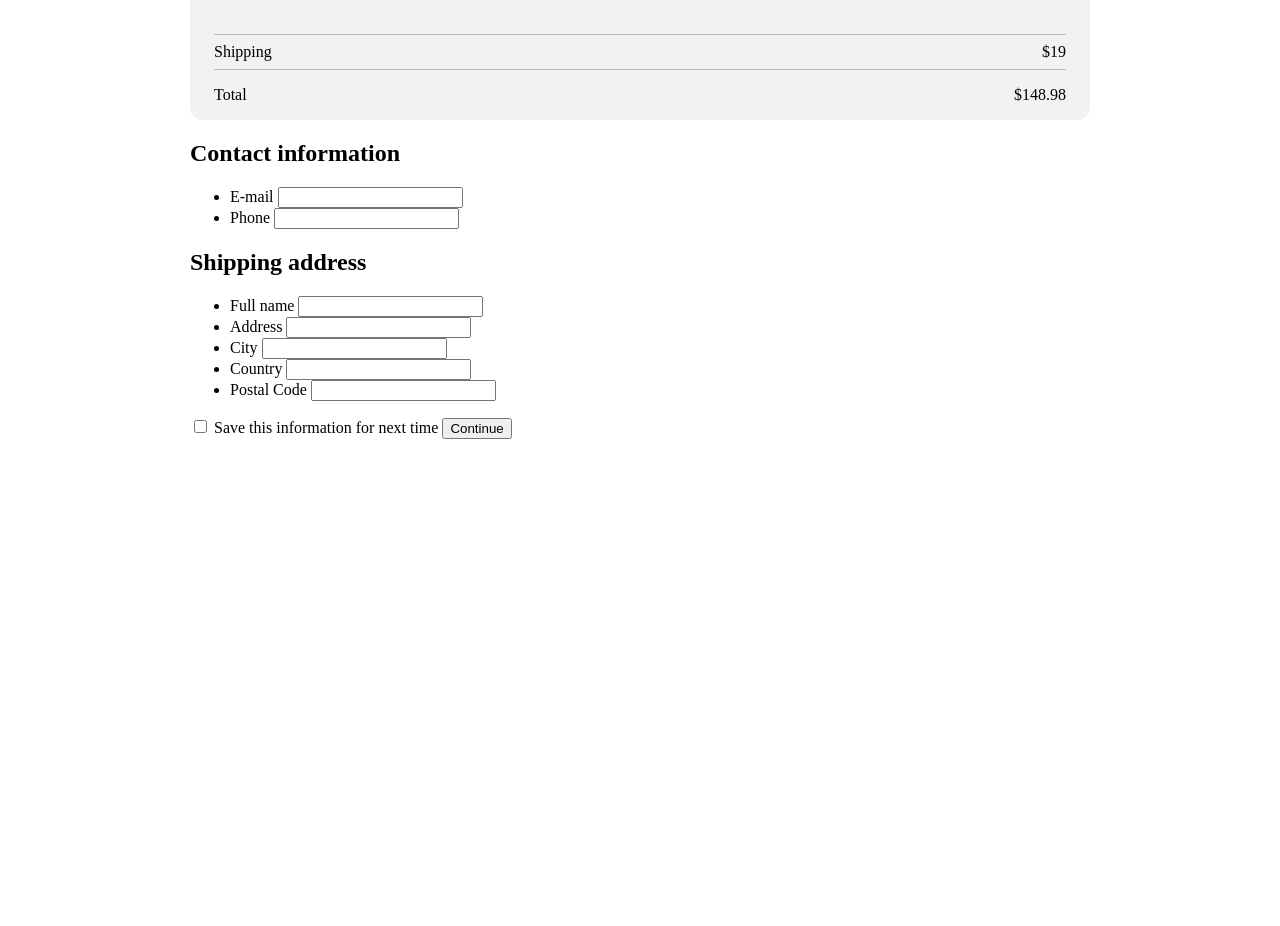
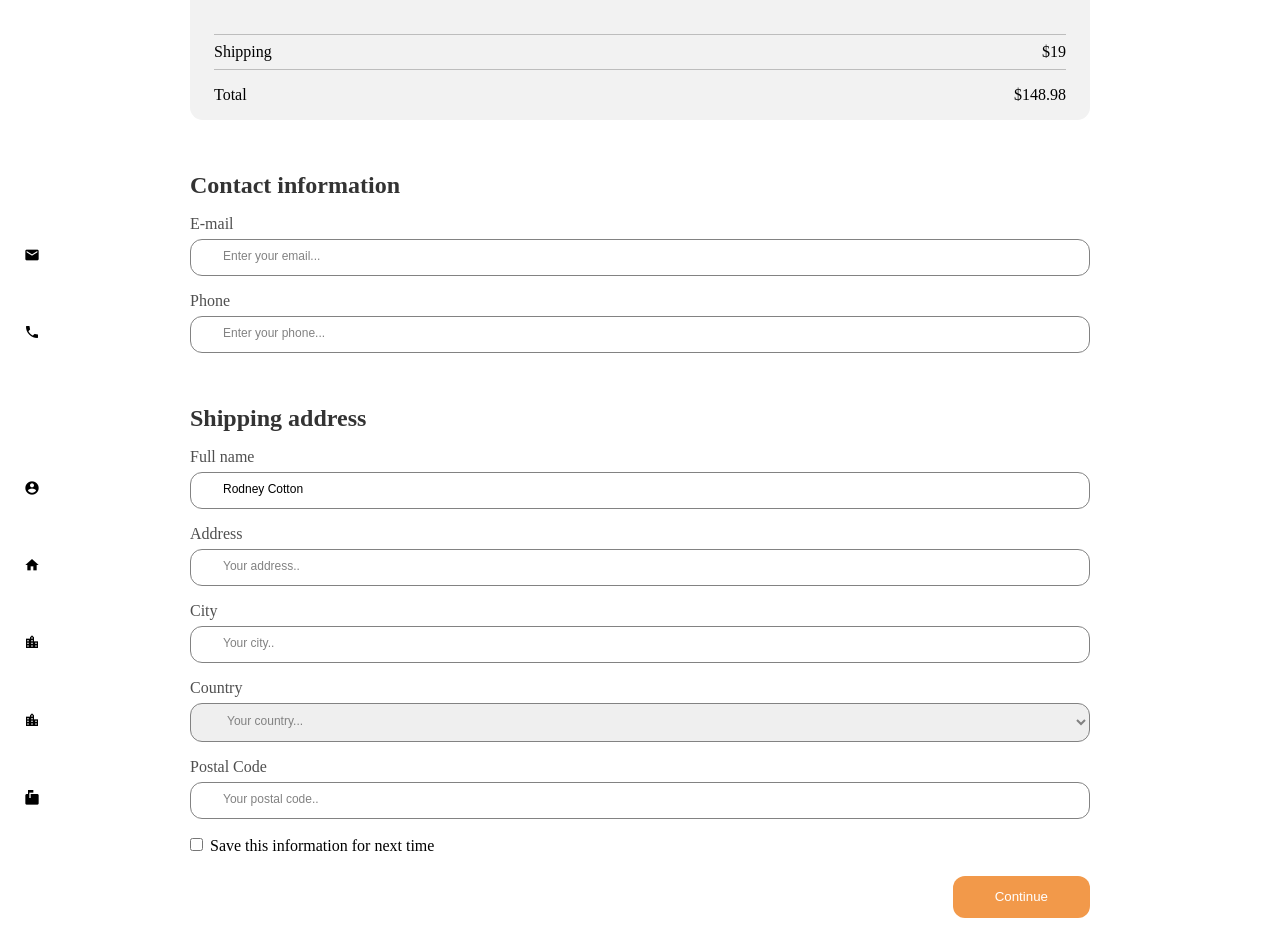
Before and after one commit to shanmukhrvl/checkout-page, a website built with Parcel: page src/index.html in a window 1280 px wide. Shown: the part 1060-1986 px from the top of the page. Before the commit the page ends 1507 px from the top, so only its background shows below. Built offline with nearby package versions, Linux system fonts and the light colour scheme.

Commit message:
refactored and styling added to forms

```diff
--- a/src/index.html
+++ b/src/index.html
@@ -5,6 +5,10 @@
     <meta name="viewport" content="width=device-width, initial-scale=1.0" />
     <title>Checkout Page</title>
     <link rel="stylesheet" href="scss/main.scss" />
+    <link
+      href="https://fonts.googleapis.com/icon?family=Material+Icons"
+      rel="stylesheet"
+    />
   </head>
   <body>
     <div class="main">
@@ -96,51 +100,112 @@
         </div>
       </section>
 
-      <form>
+      <form class="form">
         <section>
           <h2>Contact information</h2>
-          <ul class="form_list">
-            <li class="form_list--item">
+          <ul class="form__list">
+            <li class="form__list--item">
               <label for="email">E-mail</label>
-              <input type="email" id="email" name="user_email" required />
+              <div class="inputWithIcon">
+                <span class="material-icons"> mail </span>
+                <input
+                  type="email"
+                  id="email"
+                  name="user_email"
+                  placeholder="Enter your email..."
+                  required
+                />
+              </div>
             </li>
-            <li class="form_list--item">
+            <li class="form__list--item">
               <label for="phone">Phone</label>
-              <input type="number" id="phone" name="user_phone" required />
+              <div class="inputWithIcon">
+                <span class="material-icons"> local_phone </span>
+                <input
+                  type="number"
+                  id="phone"
+                  name="user_phone"
+                  placeholder="Enter your phone..."
+                  required
+                />
+              </div>
             </li>
           </ul>
         </section>
 
         <section>
           <h2>Shipping address</h2>
-          <ul class="form_list">
-            <li class="form_list--item">
+          <ul class="form__list">
+            <li class="form__list--item">
               <label for="name">Full name</label>
-              <input type="text" id="name" required />
+              <div class="inputWithIcon">
+                <span class="material-icons"> account_circle </span>
+                <input type="text" id="name" value="Rodney Cotton" required />
+              </div>
             </li>
-            <li class="form_list--item">
+            <li class="form__list--item">
               <label for="address">Address</label>
-              <input type="text" id="address" required />
+              <div class="inputWithIcon">
+                <span class="material-icons"> home </span>
+                <input
+                  type="text"
+                  id="address"
+                  placeholder="Your address.."
+                  required
+                />
+              </div>
             </li>
-            <li class="form_list--item">
+            <li class="form__list--item">
               <label for="city">City</label>
-              <input type="text" id="city" required />
+              <div class="inputWithIcon">
+                <span class="material-icons"> location_city </span>
+                <input
+                  type="text"
+                  id="city"
+                  placeholder="Your city.."
+                  required
+                />
+              </div>
             </li>
-            <li class="form_list--item">
+            <li class="form__list--item">
               <label for="country">Country</label>
-              <input type="text" id="country" required />
+              <div class="inputWithIcon">
+                <span class="material-icons"> location_city </span>
+                <!-- <input
+                  type="text"
+                  id="country"
+                  placeholder="Your country.."
+                  required
+                /> -->
+                <select name="country" id="country" required>
+                  <option value="" disabled selected>Your country...</option>
+                  <option value="india">India</option>
+                  <option value="japan">Japan</option>
+                  <option value="australia">Australia</option>
+                </select>
+              </div>
             </li>
-            <li class="form_list--item">
+            <li class="form__list--item">
               <label for="postal-code">Postal Code</label>
-              <input type="number" id="postal-code" required />
+              <div class="inputWithIcon">
+                <span class="material-icons"> markunread_mailbox </span>
+                <input
+                  type="number"
+                  id="postal-code"
+                  placeholder="Your postal code.."
+                  required
+                />
+              </div>
             </li>
           </ul>
         </section>
 
-        <input type="checkbox" id="save" />
-        <label for="save">Save this information for next time</label>
+        <label for="save" class="check--save"
+          ><input type="checkbox" id="save" class="checkBox" /> Save this
+          information for next time</label
+        >
 
-        <input type="submit" value="Continue" />
+        <input type="submit" value="Continue" class="submit--btn" />
       </form>
     </div>
   </body>
--- a/src/scss/_config.scss
+++ b/src/scss/_config.scss
@@ -1,3 +1,5 @@
+$gray-1: #333333;
+$gray-2: #4f4f4f;
 $gray-3: #828282;
 $gray-4: #bdbdbd;
 $gray-5: #e0e0e0;
--- a/src/scss/main.scss
+++ b/src/scss/main.scss
@@ -55,6 +55,7 @@
         grid-area: item__info;
 
         .item__name {
+          margin-top: 0;
           color: $light-black;
         }
 
@@ -146,3 +147,83 @@
     }
   }
 }
+
+.form {
+  display: flex;
+  flex-direction: column;
+
+  section {
+    margin-top: 2em;
+
+    h2 {
+      color: $gray-1;
+      margin-bottom: 0.75rem;
+    }
+  }
+
+  &__list {
+    margin: 0;
+    padding: 0;
+    list-style: none;
+
+    &--item {
+      margin-top: 1em;
+      display: flex;
+      flex-direction: column;
+
+      label {
+        color: $gray-2;
+      }
+
+      .inputWithIcon {
+        display: flex;
+        align-items: center;
+
+        .material-icons {
+          font-size: 1rem;
+          position: absolute;
+          margin-top: 0.1em;
+          left: 1.5rem;
+          z-index: 1;
+        }
+
+        input,
+        select {
+          width: 100%;
+          position: relative;
+          margin-top: 0.5em;
+          padding: 0.75em 0.5em 0.75rem 2rem;
+          border: 1px solid $gray-3;
+          border-radius: 0.75rem;
+          font-size: 0.75rem;
+
+          &::placeholder {
+            color: $gray-3;
+          }
+        }
+
+        select:invalid {
+          color: $gray-3;
+        }
+      }
+    }
+  }
+
+  .check--save {
+    margin: 1em 0 1.3em 0;
+
+    .checkBox {
+      margin-left: 0;
+    }
+  }
+
+  .submit--btn {
+    width: 10.3em;
+    padding: 1em 0;
+    color: #ffffff;
+    background: $orange;
+    border: none;
+    border-radius: 0.75rem;
+    align-self: flex-end;
+  }
+}
```
Also changed, not shown: dist/index.html, dist/index.js (added), 4 other files.
